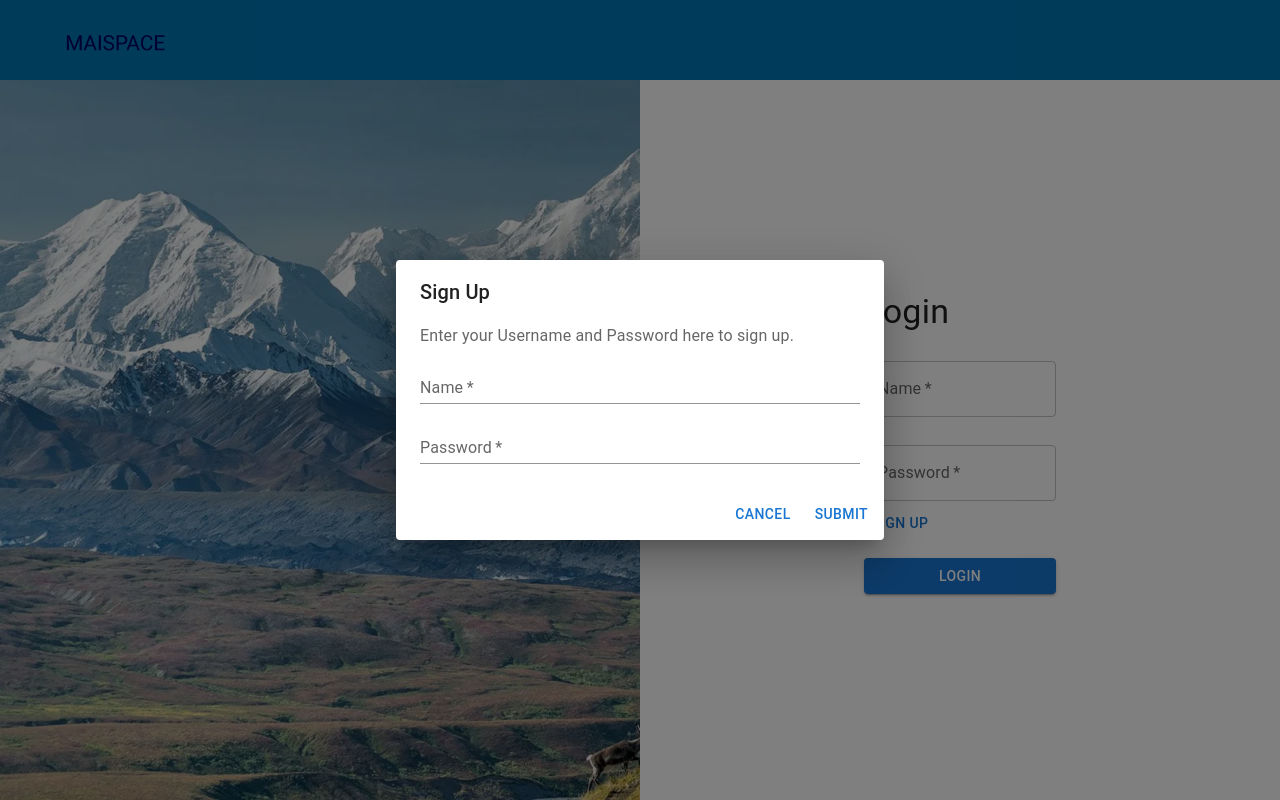
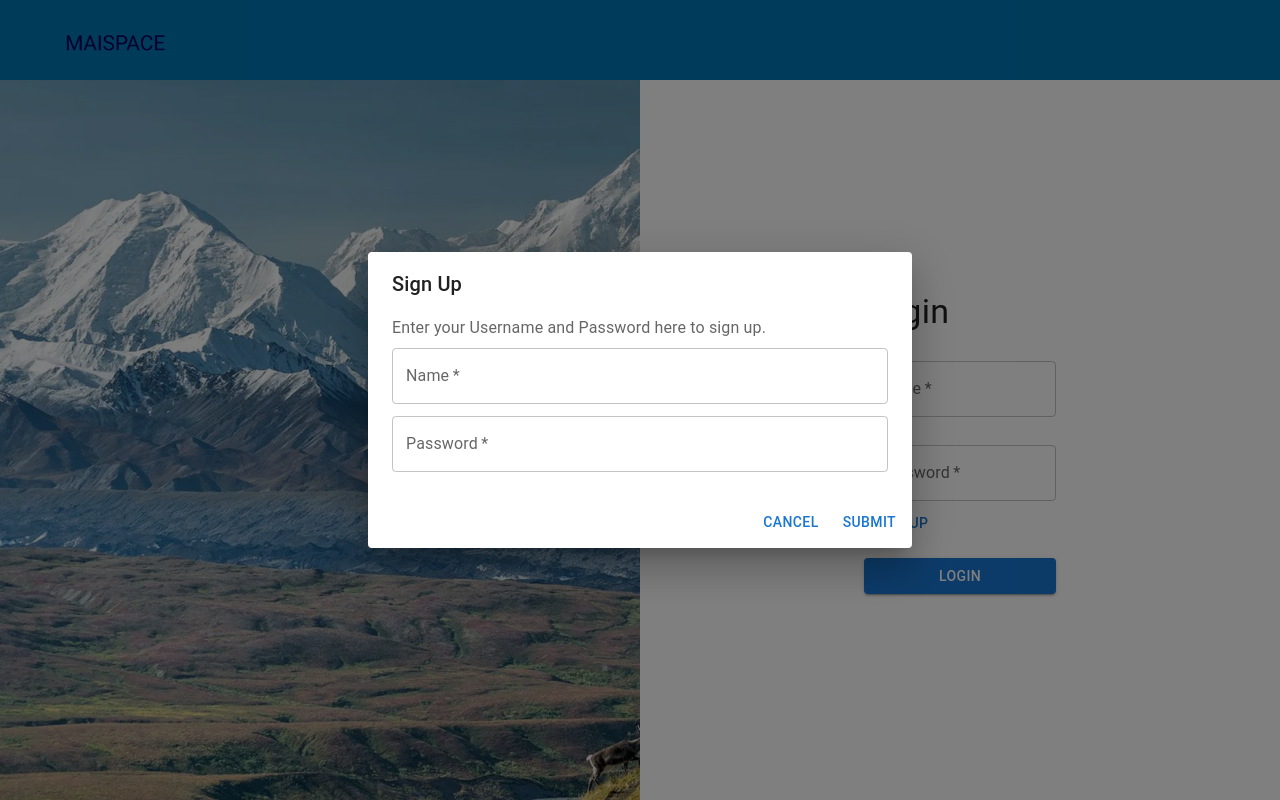
Before and after one commit to XKMai/CVWO-React, a React (Vite) app: page /login in a window 1280 px wide. Both pictures are taken after a click on the button "SIGN UP". Built offline with nearby package versions, Linux system fonts and the light colour scheme.

Commit message:
Fixed Signup path

```diff
--- a/src/components/SignUp.tsx
+++ b/src/components/SignUp.tsx
@@ -8,9 +8,9 @@ import {
   DialogTitle,
   TextField,
 } from "@mui/material";
-import axios from "axios";
 import React, { useState } from "react";
 import CheckIcon from "@mui/icons-material/Check";
+import axiosInstance from "./AxiosInstance";
 
 export default function SignUp() {
   const [open, setOpen] = useState(false);
@@ -24,9 +24,10 @@ export default function SignUp() {
   const handleClose = () => {
     setOpen(false);
   };
+
   const postUser = () => {
-    axios
-      .post("./api/auth/register", { name: name, password: password })
+    axiosInstance
+      .post("/api/users/create", { name: name, password: password })
       .then((response) => {
         handleClose();
         <Alert icon={<CheckIcon fontSize="inherit" />} severity="success">
@@ -53,9 +54,9 @@ export default function SignUp() {
             name="name"
             label="Name"
             type="name"
+            variant="outlined"
             fullWidth
-            variant="standard"
-            onChange={(event) => setName(event.target.value)}
+            onChange={(e) => setName(e.target.value)} // Update username state
           />
           <TextField
             autoFocus
@@ -65,9 +66,9 @@ export default function SignUp() {
             name="password"
             label="Password"
             type="password"
+            variant="outlined"
             fullWidth
-            variant="standard"
-            onChange={(event) => setPassword(event.target.value)}
+            onChange={(e) => setPassword(e.target.value)} // Update password state
           />
         </DialogContent>
         <DialogActions>
```
